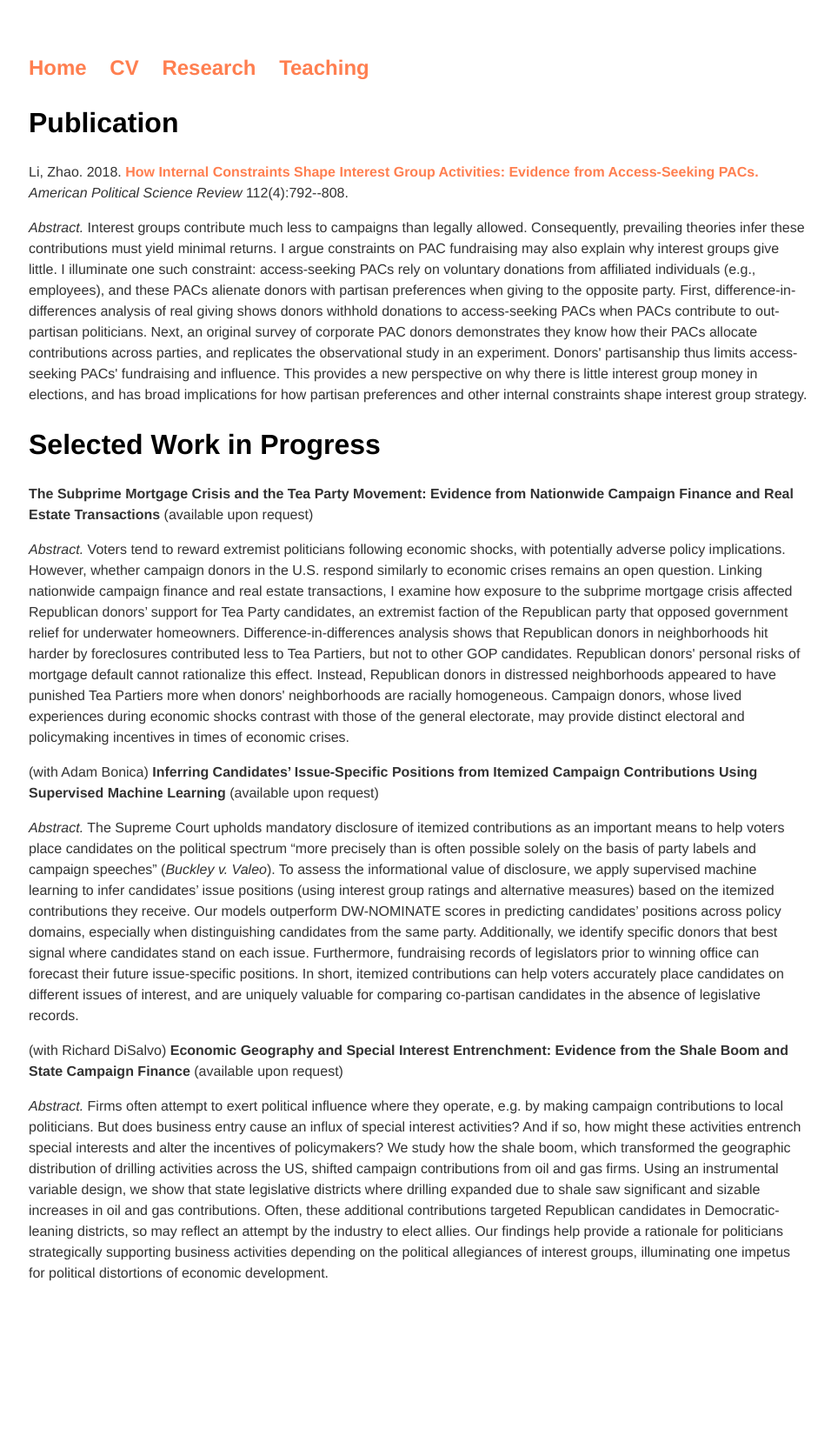
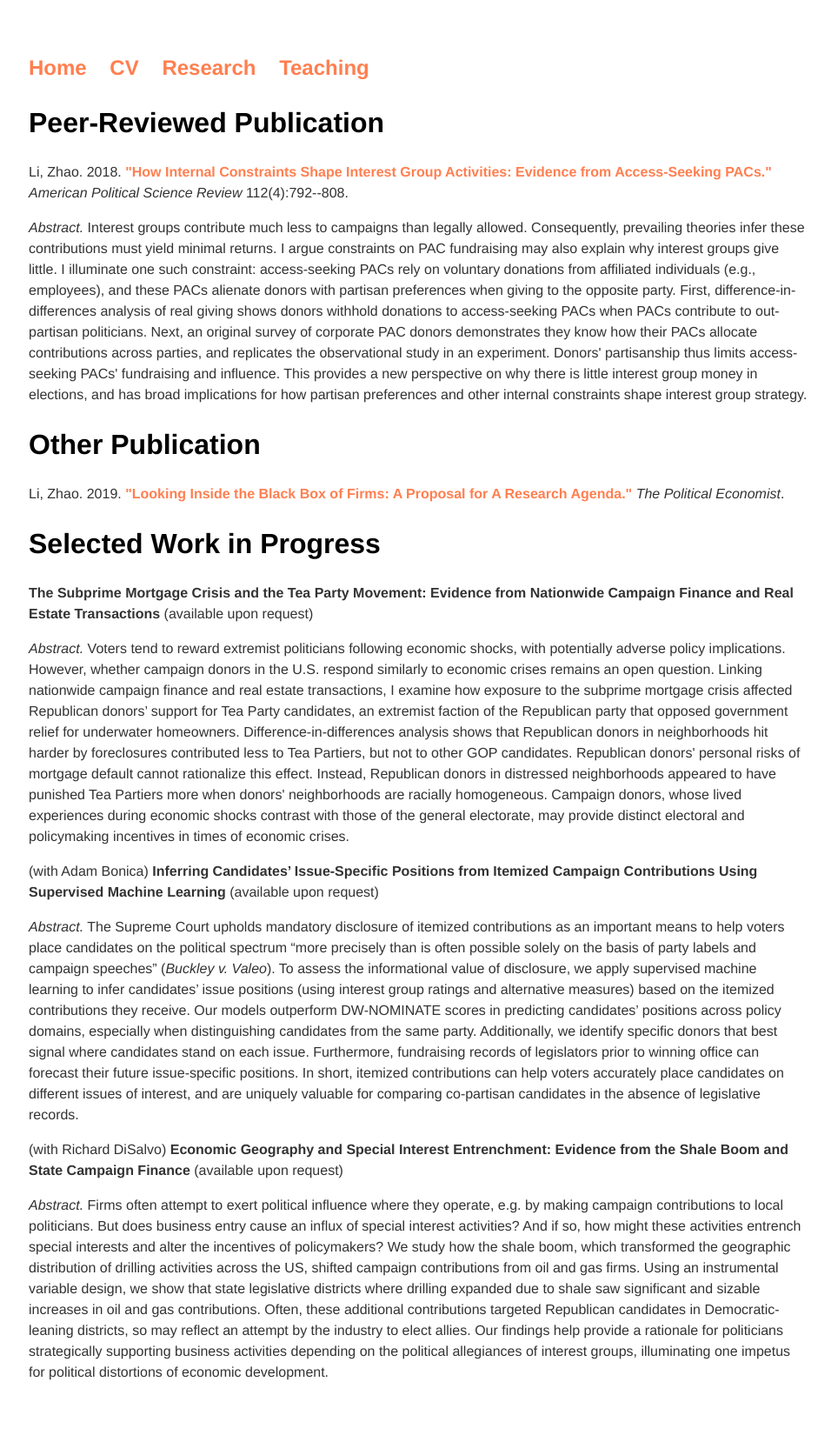
Before and after one commit to zhaoliresearch/zhaoliresearch.github.io, a Jekyll site: the page built from research/index.html, in a window 1280 px wide. Shown: the whole page at 87% size, without its empty margins (159-1115 px from the left). Built offline with Jekyll 4.4.1, drawn with Linux system fonts in a browser that asks for light colours; before the commit the page ends 1536 px from its top, so only the background shows below that.

Commit message:
Update index.html

```diff
--- a/research/index.html
+++ b/research/index.html
@@ -3,9 +3,11 @@ layout: default
 title: Zhao Li, Ph.D.
 ---
 <div class="blurb">
-<h2>Publication</h2>
-<p>Li, Zhao. 2018. <b><a href="https://www.cambridge.org/core/journals/american-political-science-review/article/how-internal-constraints-shape-interest-group-activities-evidence-from-accessseeking-pacs/2DF966405543A54CE0BC8BDE18307B56">How Internal Constraints Shape Interest Group Activities: Evidence from Access-Seeking PACs.</a></b> <i>American Political Science Review</i> 112(4):792--808.</p>
+<h2>Peer-Reviewed Publication</h2>
+<p>Li, Zhao. 2018. <b><a href="https://www.cambridge.org/core/journals/american-political-science-review/article/how-internal-constraints-shape-interest-group-activities-evidence-from-accessseeking-pacs/2DF966405543A54CE0BC8BDE18307B56">"How Internal Constraints Shape Interest Group Activities: Evidence from Access-Seeking PACs."</a></b> <i>American Political Science Review</i> 112(4):792--808.</p>
   <p><i>Abstract.</i> Interest groups contribute much less to campaigns than legally allowed. Consequently, prevailing theories infer these contributions must yield minimal returns. I argue constraints on PAC fundraising may also explain why interest groups give little. I illuminate one such constraint: access-seeking PACs rely on voluntary donations from affiliated individuals (e.g., employees), and these PACs alienate donors with partisan preferences when giving to the opposite party. First, difference-in-differences analysis of real giving shows donors withhold donations to access-seeking PACs when PACs contribute to out-partisan politicians. Next, an original survey of corporate PAC donors demonstrates they know how their PACs allocate contributions across parties, and replicates the observational study in an experiment. Donors' partisanship thus limits access-seeking PACs' fundraising and influence. This provides a new perspective on why there is little interest group money in elections, and has broad implications for how partisan preferences and other internal constraints shape interest group strategy.</p>
+<h2>Other Publication</h2>
+<p>Li, Zhao. 2019. <b><a href="https://docs.google.com/viewer?a=v&pid=sites&srcid=dW1pY2guZWR1fHBvbGl0aWNhbC1lY29ub21pc3QtbmV3c2xldHRlcnxneDo2ZjY0NzVhMzJjNWE0NzZi">"Looking Inside the Black Box of Firms: A Proposal for A Research Agenda."</a></b> <i>The Political Economist</i>.</p>
 <h2>Selected Work in Progress </h2>
 <p><b>The Subprime Mortgage Crisis and the Tea Party Movement: Evidence from Nationwide Campaign Finance and Real Estate Transactions</b> (available upon request)</p>
 <p><i>Abstract.</i> Voters tend to reward extremist politicians following economic shocks, with potentially adverse policy implications. However, whether campaign donors in the U.S. respond similarly to economic crises remains an open question. Linking nationwide campaign finance and real estate transactions, I examine how exposure to the subprime mortgage crisis affected Republican donors’ support for Tea Party candidates, an extremist faction of the Republican party that opposed government relief for underwater homeowners. Difference-in-differences analysis shows that Republican donors in neighborhoods hit harder by foreclosures contributed less to Tea Partiers, but not to other GOP candidates. Republican donors' personal risks of mortgage default cannot rationalize this effect. Instead, Republican donors in distressed neighborhoods appeared to have punished Tea Partiers more when donors' neighborhoods are racially homogeneous. Campaign donors, whose lived experiences during economic shocks contrast with those of the general electorate, may provide distinct electoral and policymaking incentives in times of economic crises.</p>
```
